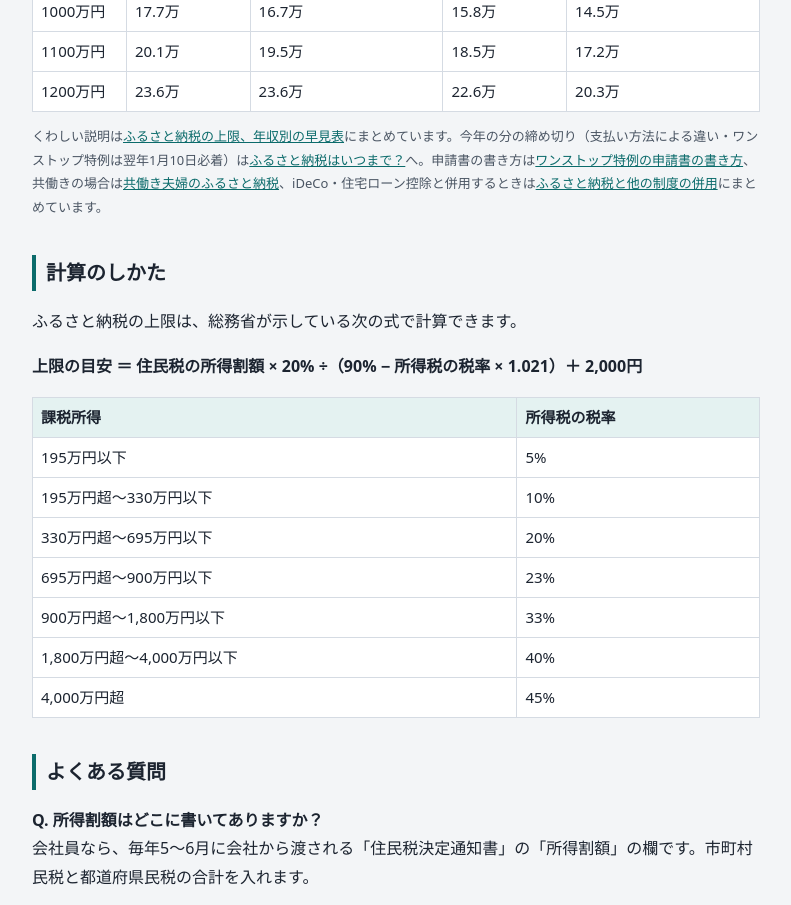
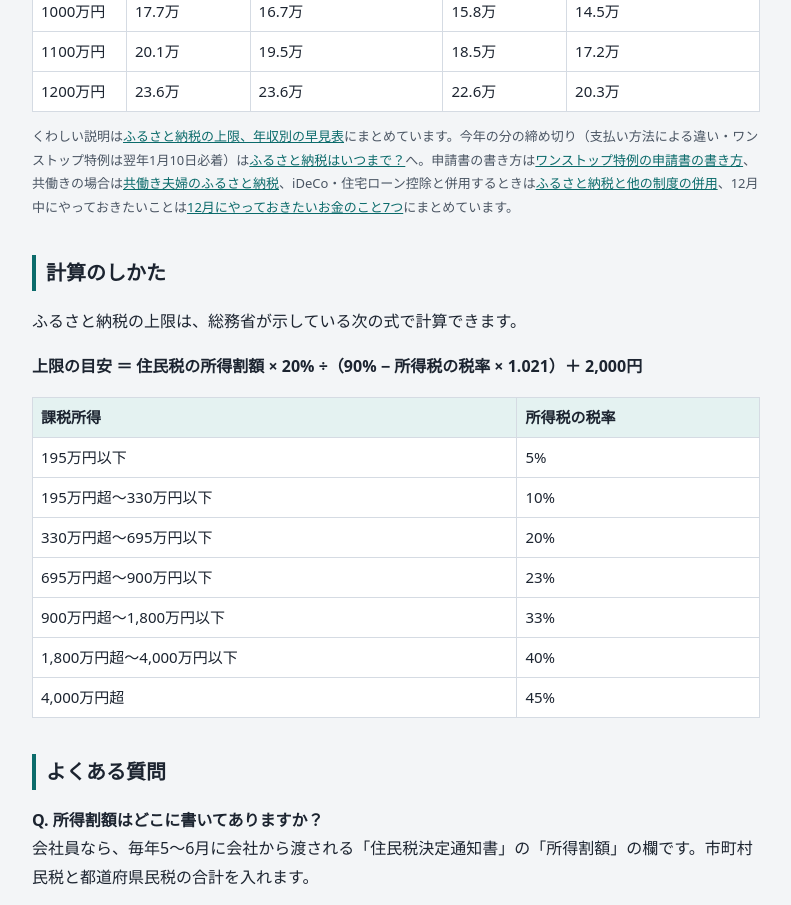
Before and after one commit to wazugaii/wazugaii.github.io, a plain HTML site: page furusato.html in a window 1280 px wide. Shown: the part 2500-3405 px from the top of the page, without its empty margins (244-1035 px from the left). Drawn offline with Linux system fonts and the light colour scheme.

Commit message:
furusato: link December checklist article
Co-Authored-By: Claude Opus 5.5 <noreply@anthropic.com>

```diff
--- a/furusato.html
+++ b/furusato.html
@@ -110,7 +110,7 @@
   <tr><td style="white-space:nowrap">1100万円</td><td>20.1万</td><td>19.5万</td><td>18.5万</td><td>17.2万</td></tr>
   <tr><td style="white-space:nowrap">1200万円</td><td>23.6万</td><td>23.6万</td><td>22.6万</td><td>20.3万</td></tr>
 </table></div>
-<p class="note">くわしい説明は<a href="https://note.com/fresh_snake1249/n/n150acb3ecf38">ふるさと納税の上限、年収別の早見表</a>にまとめています。今年の分の締め切り（支払い方法による違い・ワンストップ特例は翌年1月10日必着）は<a href="https://note.com/fresh_snake1249/n/n4324310205f4">ふるさと納税はいつまで？</a>へ。申請書の書き方は<a href="https://note.com/fresh_snake1249/n/nccb689e895de">ワンストップ特例の申請書の書き方</a>、共働きの場合は<a href="https://note.com/fresh_snake1249/n/n0fdea7791870">共働き夫婦のふるさと納税</a>、iDeCo・住宅ローン控除と併用するときは<a href="https://note.com/fresh_snake1249/n/na3d9fed4e635">ふるさと納税と他の制度の併用</a>にまとめています。</p>
+<p class="note">くわしい説明は<a href="https://note.com/fresh_snake1249/n/n150acb3ecf38">ふるさと納税の上限、年収別の早見表</a>にまとめています。今年の分の締め切り（支払い方法による違い・ワンストップ特例は翌年1月10日必着）は<a href="https://note.com/fresh_snake1249/n/n4324310205f4">ふるさと納税はいつまで？</a>へ。申請書の書き方は<a href="https://note.com/fresh_snake1249/n/nccb689e895de">ワンストップ特例の申請書の書き方</a>、共働きの場合は<a href="https://note.com/fresh_snake1249/n/n0fdea7791870">共働き夫婦のふるさと納税</a>、iDeCo・住宅ローン控除と併用するときは<a href="https://note.com/fresh_snake1249/n/na3d9fed4e635">ふるさと納税と他の制度の併用</a>、12月中にやっておきたいことは<a href="https://note.com/fresh_snake1249/n/n79e56fe5be67">12月にやっておきたいお金のこと7つ</a>にまとめています。</p>
 
 <h2>計算のしかた</h2>
 <p>ふるさと納税の上限は、総務省が示している次の式で計算できます。</p>
```
